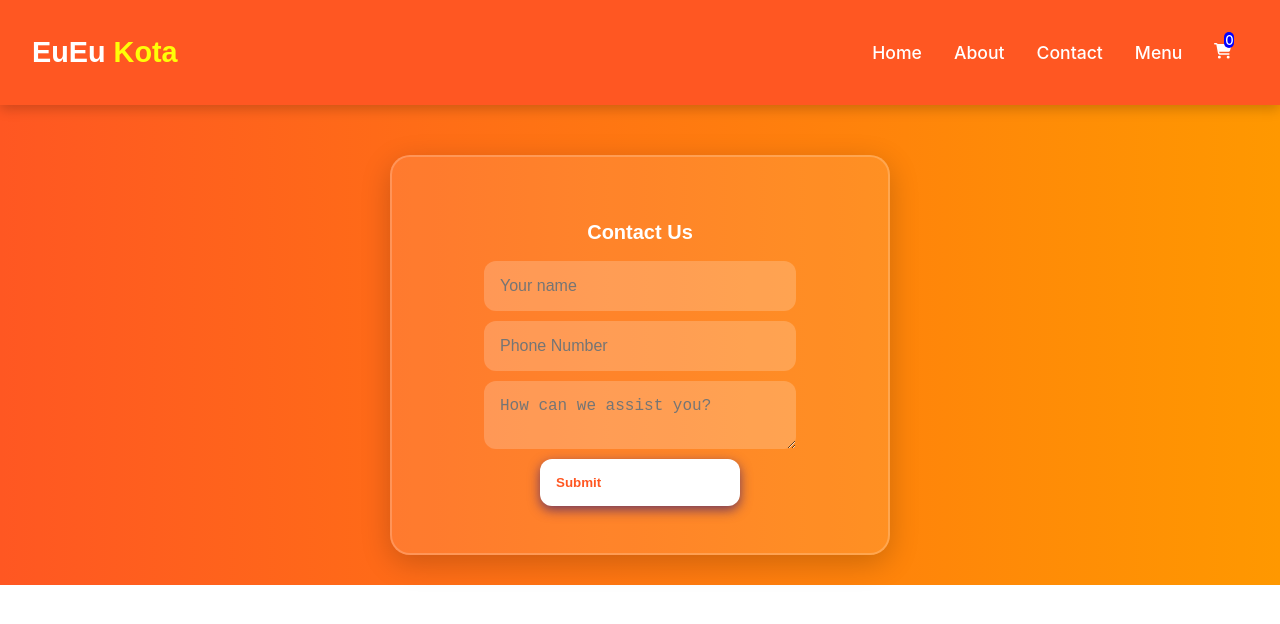
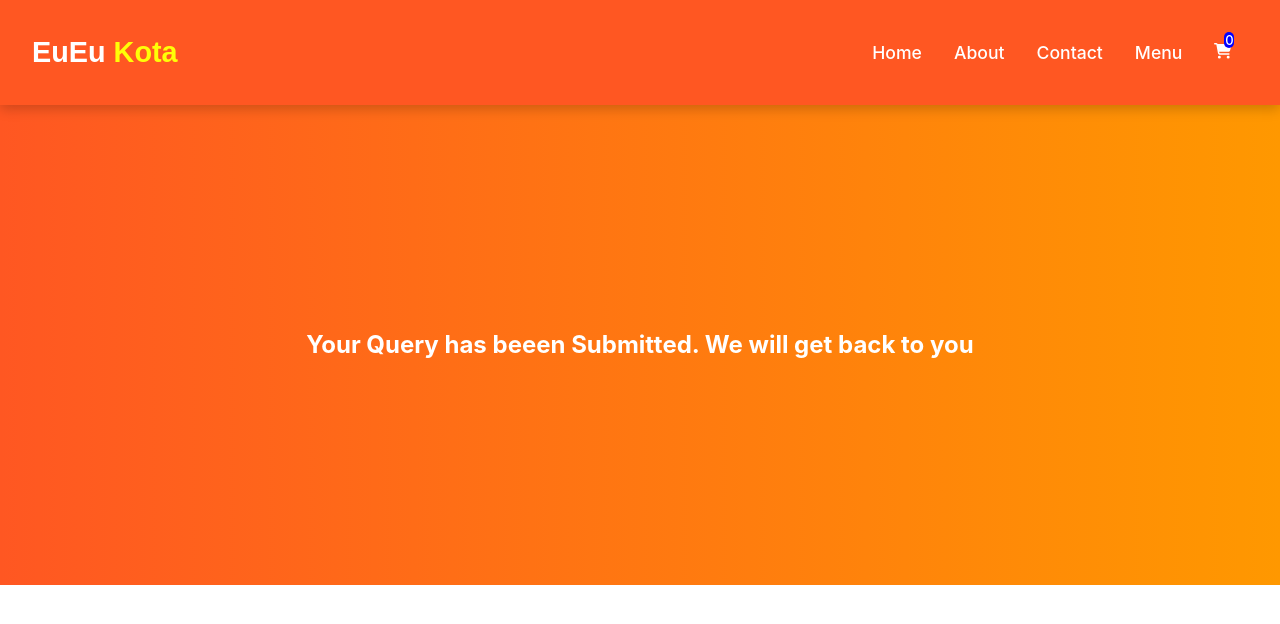
Before and after one commit to eureka03/eueuKota, a React (Create React App) app: page /Contact in a window 1280 px wide. Both pictures are taken after typing "Sample", "5551234", "Sample" into the empty fields and a click on the button "Submit". Shown: the top 624 px of the page. Built offline with nearby package versions, Linux system fonts and the light colour scheme.

Commit message:
Changes added

```diff
--- a/src/Components/Contact.js
+++ b/src/Components/Contact.js
@@ -1,6 +1,7 @@
 import React from 'react';
 import { useState } from 'react';
 import './Contact.css';
+import Thankyou from './Thankyou';
 
 export default function Order(){
     const [form,setForm] = useState({
@@ -15,14 +16,22 @@ export default function Order(){
 
         });
     };
+    const [submited,setSubmited] = useState(false);
+
     const handleSubmit = (e) =>{
+        setSubmited(true);
         e.preventDefault();
-        alert(`Thank you,${form.name}! Your Message has been recieved.
-            We shall get back to you`);
+        //alert(`Thank you,${form.name}! Your Message has been recieved.
+           // We shall get back to you`);
         console.log(form);
         setForm({name:'',phone:'',kotaType:'',extras:''});
     };
+    if(submited){
+        return(
+            <Thankyou/>
+        )
 
+    }else{
         return(
             <section className="page-section">
                 <section className="order-section">
@@ -43,3 +52,7 @@ export default function Order(){
             </section>
         )
     }
+
+
+
+}
--- /dev/null
+++ b/src/Components/Thankyou.css
@@ -0,0 +1,13 @@
+h2{
+    text-align:center;
+    margin:0;
+    color:white;
+}
+.Thankyou{
+    background:linear-gradient(to right, #ff5722,#ff9800);
+    height:480px;
+    margin:0;
+    display:flex;
+    align-items:center;
+    justify-content:center;
+}
--- /dev/null
+++ b/src/Components/Thankyou.js
@@ -0,0 +1,10 @@
+import './Thankyou.css';
+
+export default function Thankyou(){
+    return (
+        <div className="Thankyou">
+            <h2>Your Query has beeen Submitted. We will get back to you</h2>
+
+        </div>
+    )
+}
```
Lines whose indentation alone changed are shown as unchanged.
